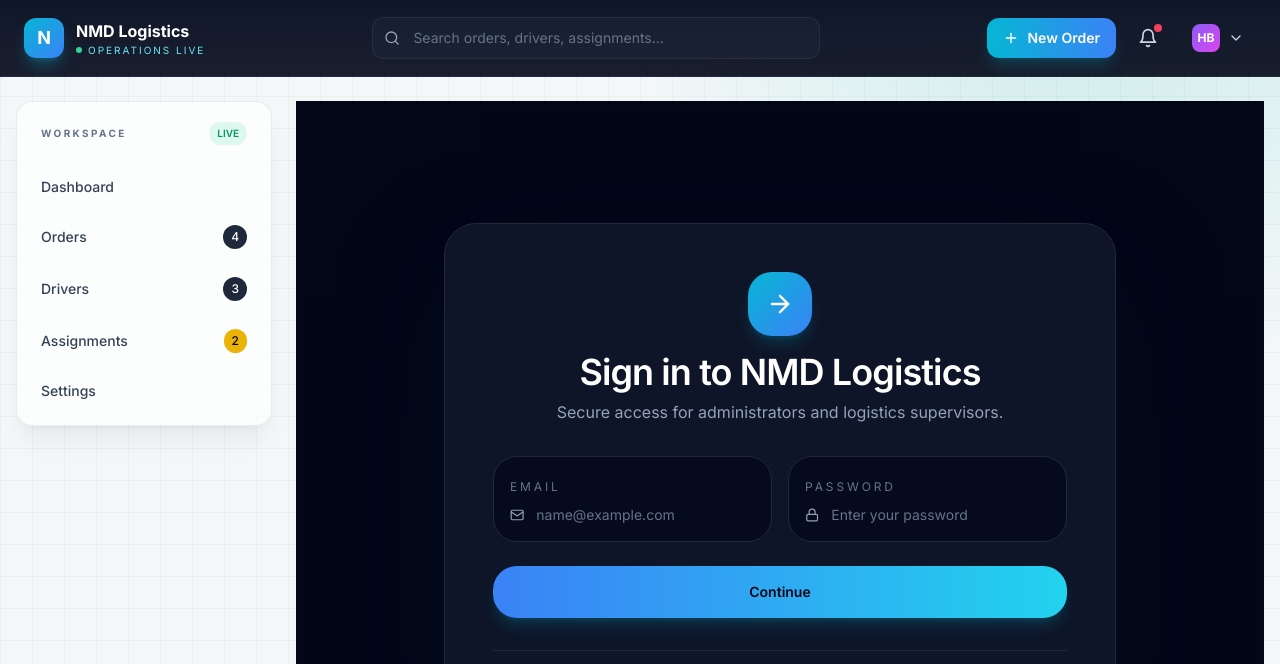
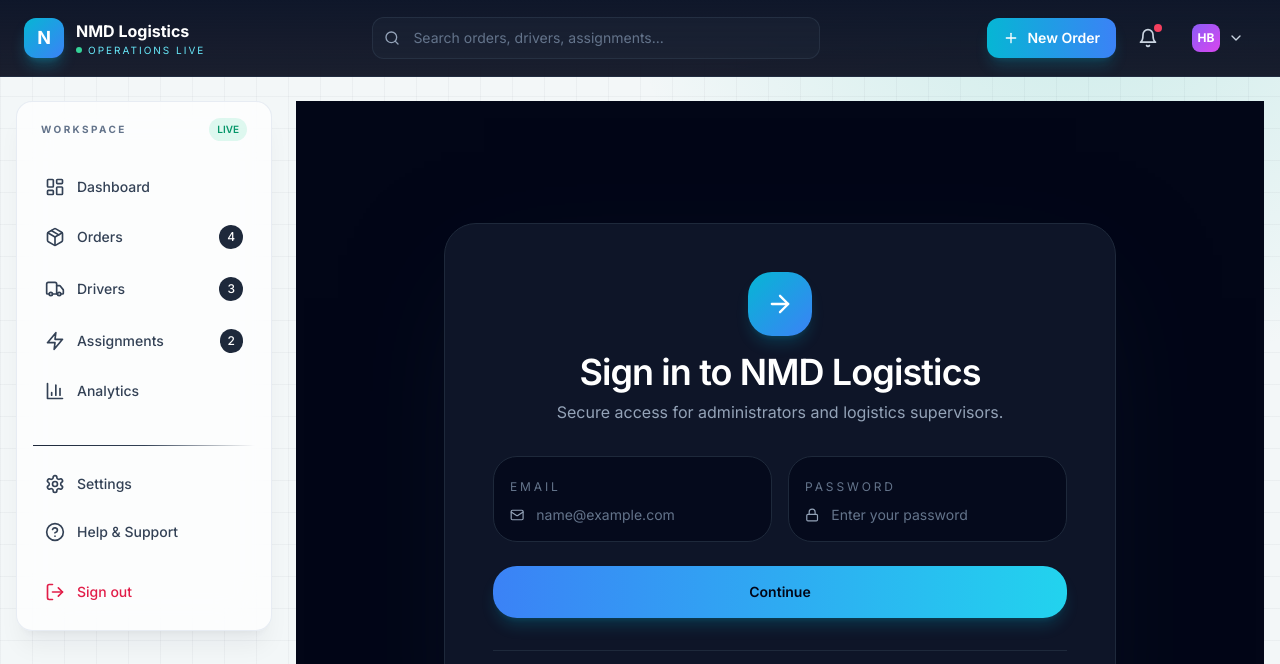
Before and after one commit to Harshal-Bsys27/NMD-Logistics, a Next.js app: page /auth/signin in a window 1280 px wide. Shown: the top 664 px of the page. Built offline with nearby package versions, Linux system fonts and the light colour scheme; no server answers.

Commit message:
feat(sidebar): enhance Sidebar component with dynamic navigation and improved layout

```diff
--- a/components/sidebar/Sidebar.tsx
+++ b/components/sidebar/Sidebar.tsx
@@ -1,39 +1,104 @@
-import React from 'react'
-import Link from 'next/link'
-import Badge from '@/components/ui/Badge'
+'use client';
+
+import React from 'react';
+import Link from 'next/link';
+import { usePathname } from 'next/navigation';
+import Badge from '@/components/ui/Badge';
+import {
+  LayoutDashboard,
+  Package,
+  Truck,
+  Zap,
+  BarChart3,
+  Settings,
+  HelpCircle,
+  LogOut,
+} from 'lucide-react';
+import { cn } from '@/utils/helpers';
+
+const navItems = [
+  { href: '/dashboard', label: 'Dashboard', icon: LayoutDashboard, badge: null },
+  { href: '/orders', label: 'Orders', icon: Package, badge: '4' },
+  { href: '/drivers', label: 'Drivers', icon: Truck, badge: '3' },
+  { href: '/assignments', label: 'Assignments', icon: Zap, badge: '2' },
+  { href: '/analytics', label: 'Analytics', icon: BarChart3, badge: null },
+];
+
+const bottomItems = [
+  { href: '/settings', label: 'Settings', icon: Settings },
+  { href: '/help', label: 'Help & Support', icon: HelpCircle },
+];
 
 export default function Sidebar() {
+  const pathname = usePathname();
+
   return (
-    <aside className="surface-glass hidden w-64 shrink-0 self-start rounded-2xl p-3 lg:block">
-      <div className="mb-5 flex items-center justify-between px-3 pt-2">
+    <aside className="surface-glass hidden w-64 shrink-0 self-start flex-col rounded-2xl p-4 lg:flex">
+      {/* Workspace Header */}
+      <div className="mb-6 flex items-center justify-between px-2">
         <h4 className="text-[10px] font-bold uppercase tracking-[0.24em] text-slate-500 dark:text-slate-400">Workspace</h4>
         <span className="rounded-full bg-emerald-400/15 px-2 py-1 text-[10px] font-semibold text-emerald-600 dark:text-emerald-300">LIVE</span>
       </div>
 
+      {/* Main Navigation */}
+      <nav className="mb-8 flex-1 space-y-1">
+        {navItems.map((item) => {
+          const Icon = item.icon;
+          const isActive = pathname === item.href || pathname.startsWith(item.href + '/');
+
+          return (
+            <Link
+              key={item.href}
+              href={item.href}
+              className={cn(
+                'flex items-center justify-between rounded-xl px-3 py-3 text-sm font-medium transition',
+                isActive
+                  ? 'bg-gradient-to-r from-cyan-500/20 to-blue-500/20 text-cyan-600 dark:text-cyan-300'
+                  : 'text-slate-700 hover:bg-slate-100 dark:text-slate-300 dark:hover:bg-slate-800'
+              )}
+            >
+              <div className="flex items-center gap-3">
+                <Icon className="h-5 w-5" />
+                <span>{item.label}</span>
+              </div>
+              {item.badge && <Badge className="ml-auto">{item.badge}</Badge>}
+            </Link>
+          );
+        })}
+      </nav>
+
+      {/* Divider */}
+      <div className="mb-4 h-px bg-gradient-to-r from-slate-800 via-slate-700 to-transparent" />
+
+      {/* Bottom Navigation */}
       <nav className="space-y-1">
-        <Link href="/dashboard" className="flex items-center justify-between rounded-xl px-3 py-3 text-sm font-medium text-slate-700 transition hover:bg-cyan-50 hover:text-cyan-700 dark:text-slate-200 dark:hover:bg-slate-800 dark:hover:text-cyan-300">
-          <span>Dashboard</span>
-        </Link>
+        {bottomItems.map((item) => {
+          const Icon = item.icon;
+          const isActive = pathname === item.href || pathname.startsWith(item.href + '/');
 
-        <Link href="/orders" className="flex items-center justify-between rounded-xl px-3 py-3 text-sm font-medium text-slate-700 transition hover:bg-cyan-50 hover:text-cyan-700 dark:text-slate-200 dark:hover:bg-slate-800 dark:hover:text-cyan-300">
-          <span>Orders</span>
-          <Badge className="ml-2">4</Badge>
-        </Link>
+          return (
+            <Link
+              key={item.href}
+              href={item.href}
+              className={cn(
+                'flex items-center gap-3 rounded-xl px-3 py-3 text-sm font-medium transition',
+                isActive
+                  ? 'bg-gradient-to-r from-cyan-500/20 to-blue-500/20 text-cyan-600 dark:text-cyan-300'
+                  : 'text-slate-700 hover:bg-slate-100 dark:text-slate-300 dark:hover:bg-slate-800'
+              )}
+            >
+              <Icon className="h-5 w-5" />
+              <span>{item.label}</span>
+            </Link>
+          );
+        })}
+      </nav>
 
-        <Link href="/drivers" className="flex items-center justify-between rounded-xl px-3 py-3 text-sm font-medium text-slate-700 transition hover:bg-cyan-50 hover:text-cyan-700 dark:text-slate-200 dark:hover:bg-slate-800 dark:hover:text-cyan-300">
-          <span>Drivers</span>
-          <Badge className="ml-2">3</Badge>
-        </Link>
-
-        <Link href="/assignments" className="flex items-center justify-between rounded-xl px-3 py-3 text-sm font-medium text-slate-700 transition hover:bg-cyan-50 hover:text-cyan-700 dark:text-slate-200 dark:hover:bg-slate-800 dark:hover:text-cyan-300">
-          <span>Assignments</span>
-          <Badge variant="warning" className="ml-2">2</Badge>
-        </Link>
-
-        <Link href="/settings" className="flex items-center justify-between rounded-xl px-3 py-3 text-sm font-medium text-slate-700 transition hover:bg-cyan-50 hover:text-cyan-700 dark:text-slate-200 dark:hover:bg-slate-800 dark:hover:text-cyan-300">
-          <span>Settings</span>
-        </Link>
-      </nav>
+      {/* Sign Out */}
+      <button className="mt-4 flex w-full items-center gap-3 rounded-xl px-3 py-3 text-sm font-medium text-rose-600 transition hover:bg-rose-50 dark:text-rose-400 dark:hover:bg-rose-950/20">
+        <LogOut className="h-5 w-5" />
+        <span>Sign out</span>
+      </button>
     </aside>
-  )
+  );
 }
```
